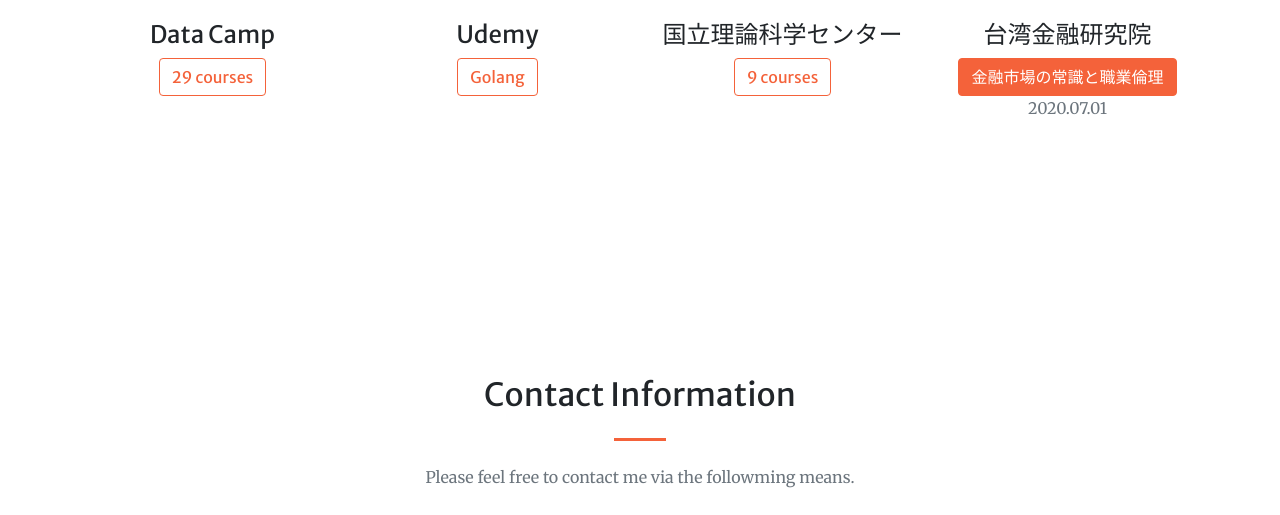
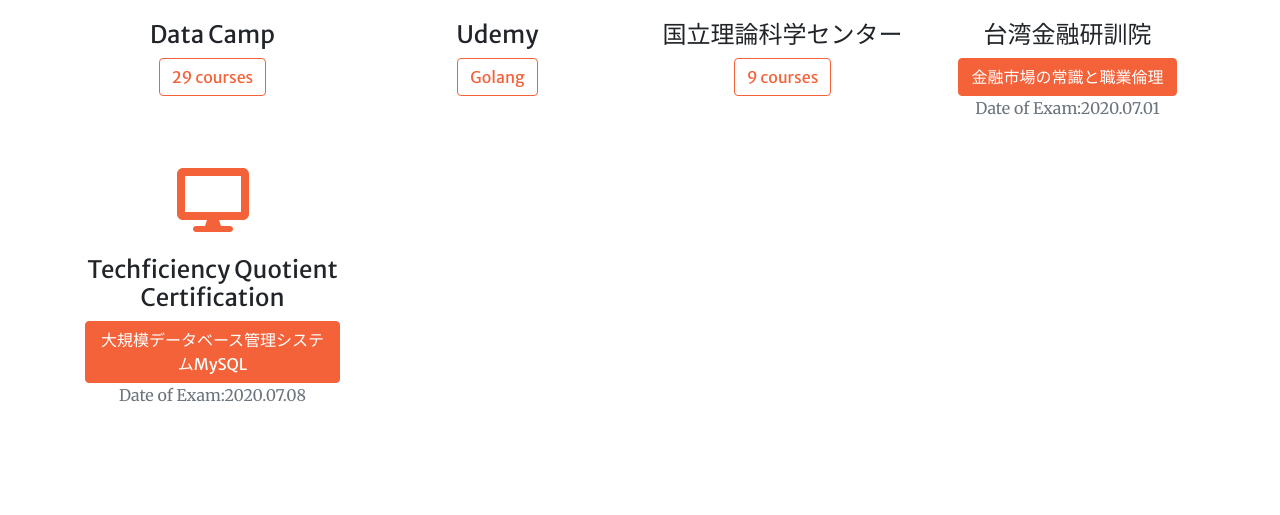
Before and after one commit to JamesChunFeiTan/JamesChunFeiTan.github.io, a plain HTML site: page index.html in a window 1280 px wide. Shown: the part 4172-4687 px from the top of the page. Drawn offline with nearby package versions, Linux system fonts and the light colour scheme.

Commit message:
202006121600

```diff
--- a/index.html
+++ b/index.html
@@ -309,14 +309,27 @@
                     <div class="mt-5">
                         <!-- <i class="fas fa-dollar-sign"></i> -->
                         <i class="fas fa-4x fa-dollar-sign text-primary mb-4"></i>
-                        <h3 class="h4 mb-2">台湾金融研究院</h3>
-                        <a target="_blank"href="https://drive.google.com/file/d/14QDwcTJ1JpPG-qTbN-pi3GIvpsKWbJci/view?usp=sharing" class="btn btn-primary">金融市場の常識と職業倫理</a>
-                        <p class="text-muted mb-0">2020.07.01</p>
+                        <h3 class="h4 mb-2">台湾金融研訓院</h3>
+                        <a target="_blank"href="https://www.tabf.org.tw/" class="btn btn-primary">金融市場の常識と職業倫理</a>
+                        <p class="text-muted mb-0">Date of Exam:2020.07.01</p>
                     </div>
                     <!-- <i class="fab fa-linux"></i> -->
                 </div>
             </div>
-
+            <div class="row">
+                <div class="col-lg-3 col-md-6 text-center">
+                    <div class="mt-5">
+                        <!-- <i class="fas fa-dollar-sign"></i> -->
+                        <i class="fas fa-4x fa-desktop text-primary mb-4"></i>
+                        <h3 class="h4 mb-2">Techficiency Quotient Certification</h3>
+                        <!-- <i class="fas fa-desktop"></i> -->
+                        <a target="_blank"href="https://www.tqc.org.tw/TQCNet/Index.aspx" class="btn btn-primary">大規模データベース管理システムMySQL</a>
+                        <p class="text-muted mb-0">Date of Exam:2020.07.08</p>
+                    </div>
+                    <!-- <i class="fab fa-linux"></i> -->
+                </div>
+            </div>
+<!-- <i class="fas fa-laptop-code"></i> -->
         </div>
     </section>
     <!-- Portfolio-->
```
